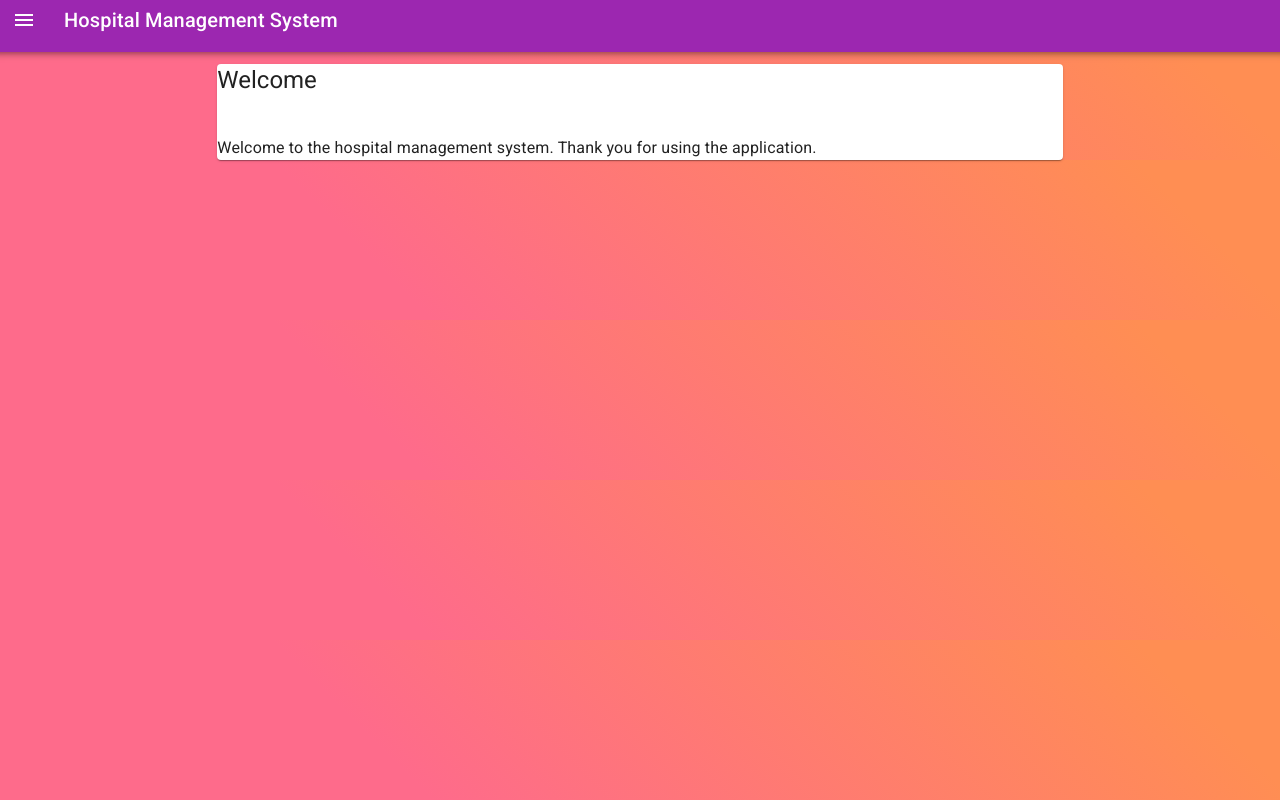
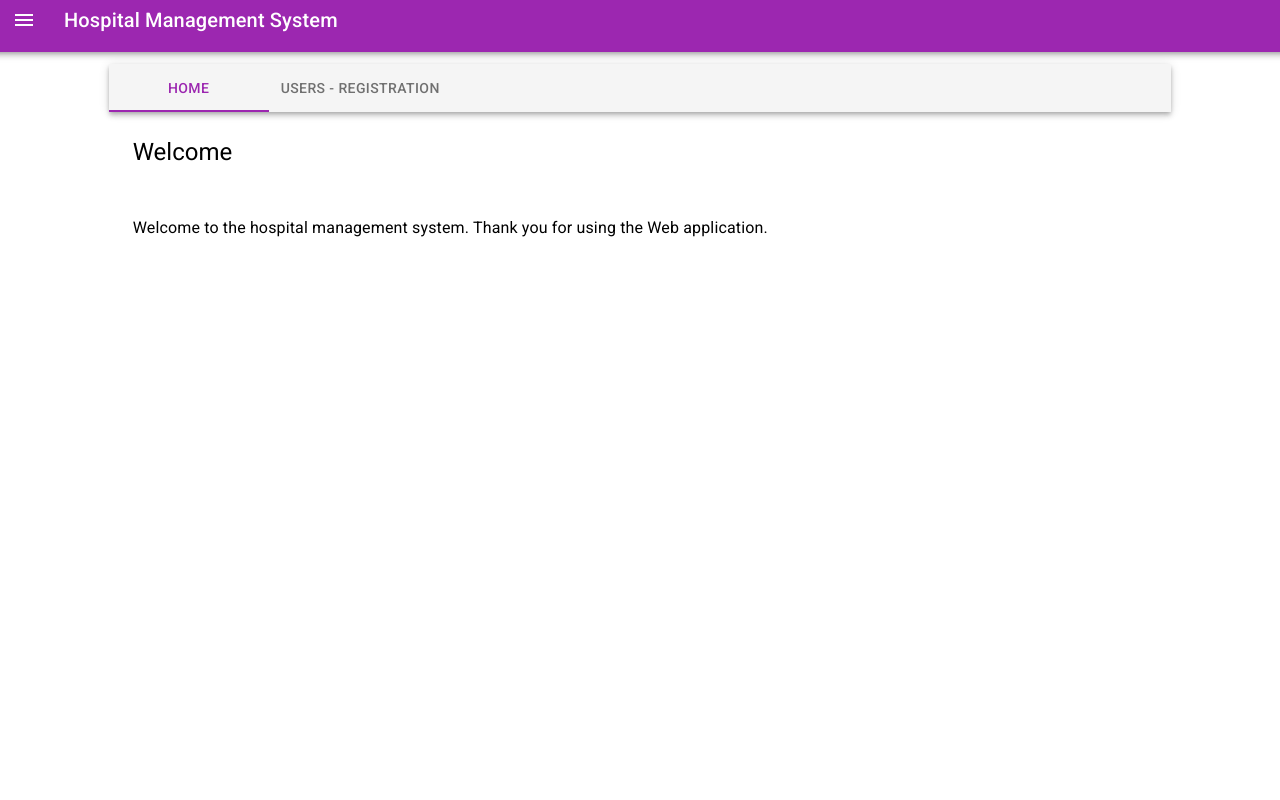
Before and after one commit to Master4Novice/hms, a React (Create React App) app: page /users/registration in a window 1280 px wide. Built offline with nearby package versions, Linux system fonts and the light colour scheme.

Commit message:
Tabs Addition, Form

```diff
--- a/package.json
+++ b/package.json
@@ -5,9 +5,11 @@
   "dependencies": {
     "@material-ui/core": "^4.6.0",
     "@material-ui/icons": "^4.5.1",
+    "final-form": "^4.18.6",
     "react": "^16.11.0",
     "react-dom": "^16.11.0",
-    "react-scripts": "3.2.0"
+    "react-final-form": "^6.3.3",
+    "react-scripts": "^3.3.0"
   },
   "scripts": {
     "start": "react-scripts start",
--- a/src/component/home/Home.js
+++ b/src/component/home/Home.js
@@ -2,30 +2,21 @@ import React from 'react';
 import PropTypes from 'prop-types';
 
 import { withStyles } from '@material-ui/core/styles';
-
-import Grid from '@material-ui/core/Grid';
-import Paper from '@material-ui/core/Paper';
 import Typography from '@material-ui/core/Typography';
 
 const styles = {
     container: {}
 };
 
-const Home = (props) => <Grid container spacing={3} className={props.classes.container}>
-    <Grid item xs={2} />
-    <Grid item xs={8}>
-        <Paper>
+const Home = (props) => <div>
             <Typography variant="h5" component="h3">
                 Welcome
             </Typography>
             <br /><br />
             <Typography component="p">
-                Welcome to the hospital management system. Thank you for using the application.
+                Welcome to the hospital management system. Thank you for using the Web application.
             </Typography>
-        </Paper>
-    </Grid>
-    <Grid item xs={2} />
-</Grid>
+</div>
 
 Home.propTypes = {
     classes: PropTypes.object.isRequired,
--- /dev/null
+++ b/src/component/tabs/TabsAndContent.js
@@ -0,0 +1,83 @@
+import React from 'react';
+import PropTypes from 'prop-types';
+import { makeStyles } from '@material-ui/core/styles';
+import AppBar from '@material-ui/core/AppBar';
+import Tabs from '@material-ui/core/Tabs';
+import Tab from '@material-ui/core/Tab';
+import Typography from '@material-ui/core/Typography';
+import Box from '@material-ui/core/Box';
+
+import Home from '../home/Home';
+import UserRegistrationForm from '../UserRegistrationForm';
+
+function TabPanel(props) {
+    const { children, value, index, ...other } = props;
+
+    return (
+      <Typography
+        component="div"
+        role="tabpanel"
+        hidden={value !== index}
+        id={`scrollable-auto-tabpanel-${index}`}
+        aria-labelledby={`scrollable-auto-tab-${index}`}
+        {...other}
+      >
+        {value === index && <Box p={3}>{children}</Box>}
+      </Typography>
+    );
+  }
+
+  TabPanel.propTypes = {
+    children: PropTypes.node,
+    index: PropTypes.any.isRequired,
+    value: PropTypes.any.isRequired,
+  };
+
+  function a11yProps(index) {
+    return {
+      id: `scrollable-auto-tab-${index}`,
+      'aria-controls': `scrollable-auto-tabpanel-${index}`,
+    };
+  }
+
+  const useStyles = makeStyles(theme => ({
+    root: {
+      flexGrow: 1,
+      width: '100%',
+      backgroundColor: theme.palette.background.paper,
+    },
+  }));
+
+  export default function TabsAndContent() {
+    const classes = useStyles();
+    const [value, setValue] = React.useState(0);
+
+    const handleChange = (event, newValue) => {
+      setValue(newValue);
+    };
+
+    return (
+      <div className={classes.root}>
+        <AppBar position="static" color="default">
+          <Tabs
+            value={value}
+            onChange={handleChange}
+            indicatorColor="primary"
+            textColor="primary"
+            variant="scrollable"
+            scrollButtons="auto"
+            aria-label="scrollable auto tabs example"
+          >
+            <Tab label="Home" {...a11yProps(0)} />
+            <Tab label="Users - Registration" {...a11yProps(1)} />
+          </Tabs>
+        </AppBar>
+        <TabPanel value={value} index={0}>
+          <Home />
+        </TabPanel>
+        <TabPanel value={value} index={1}>
+          <UserRegistrationForm />
+        </TabPanel>
+      </div>
+    );
+  }
--- a/src/containers/App.js
+++ b/src/containers/App.js
@@ -7,7 +7,7 @@ import { makeStyles } from '@material-ui/core/styles';
 import Grid from '@material-ui/core/Grid';
 
 import Navbar from '../component/header/Navbar';
-import Home from '../component/home/Home';
+import TabsAndContent from '../component/tabs/TabsAndContent';
 
 const useStyles = makeStyles(theme => ({
   root: {
@@ -32,7 +32,13 @@ function App() {
       <ThemeProvider theme={theme}>
           <Navbar />
           <Grid item xs={12} classes={classes.mainContents}>
-            <Home />
+            <Grid container spacing={3} >
+              <Grid item xs={1} />
+              <Grid item xs={10}>
+                <TabsAndContent />
+              </Grid>
+              <Grid item xs={1} />
+            </Grid>
           </Grid>
       </ThemeProvider>
       </Grid>
--- a/src/css/index.css
+++ b/src/css/index.css
@@ -5,5 +5,4 @@ body {
     sans-serif;
   -webkit-font-smoothing: antialiased;
   -moz-osx-font-smoothing: grayscale;
-  background: linear-gradient(45deg, rgb(254, 107, 139) 30%, rgb(255, 142, 83) 90%);
 }
```
Also changed, not shown: src/component/UserRegistrationForm.js (+72 -88 lines).
